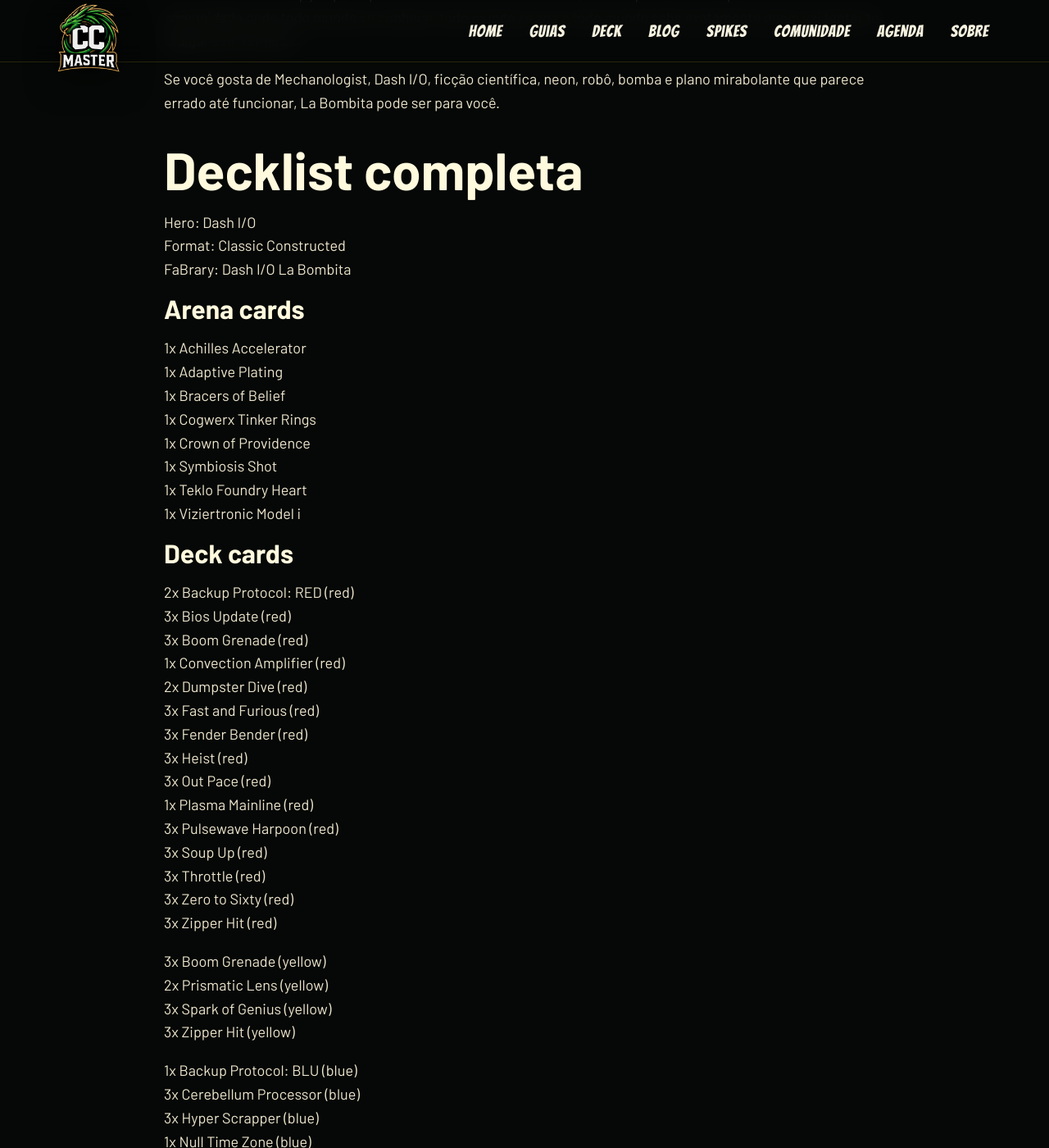
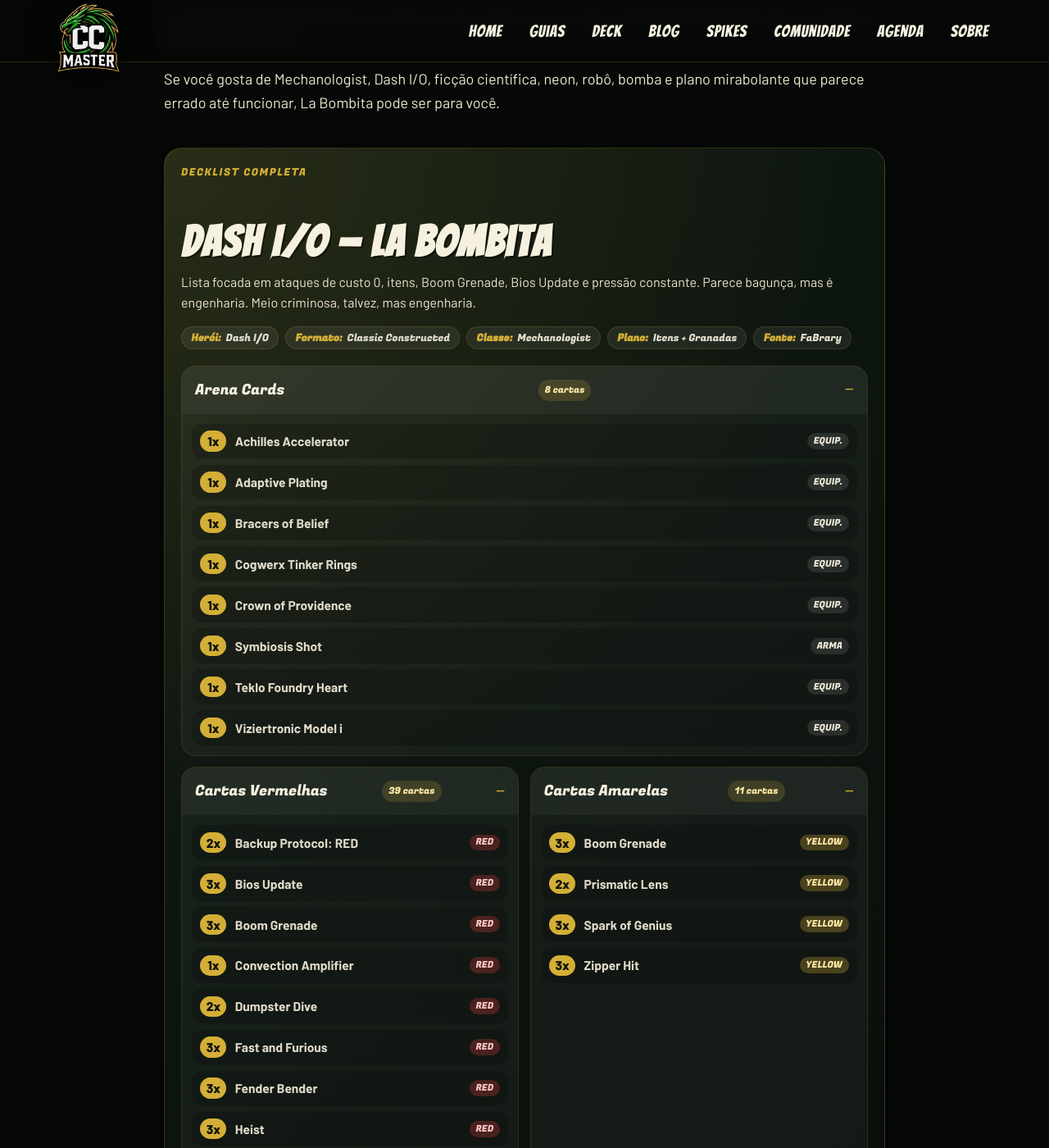
Before and after one commit to Knoha-knotoa/cianortecardmaster, a Jekyll site: the page built from _decks/Classic-Constructed/deck-tech-dash-io-la-bombita.md, in a window 1280 px wide and 1400 px high, scrolled down 14792 px. Shown: the whole window at 82% size. Built offline with Jekyll 4.4.1, drawn with Linux system fonts in a browser that asks for light colours; some of the changed text lies outside the part shown.

Commit message:
Add files via upload

```diff
--- /dev/null
+++ b/_data/decklists/dash_io_la_bombita.yml
@@ -0,0 +1,138 @@
+title: "Dash I/O — La Bombita"
+hero: "Dash I/O"
+format: "Classic Constructed"
+deck_class: "Mechanologist"
+plan: "Itens + Granadas"
+source_label: "FaBrary"
+description: "Lista focada em ataques de custo 0, itens, Boom Grenade, Bios Update e pressão constante. Parece bagunça, mas é engenharia. Meio criminosa, talvez, mas engenharia."
+note: "Observação: esta lista foi usada como base da Dash I/O La Bombita. Depois da liga, uma mudança possível é testar Scramble Pulse vermelho no lugar de Throttle vermelho, principalmente contra decks com muitos equipamentos com temper ou battleworn."
+
+sections:
+  - title: "Arena Cards"
+    count: "8 cartas"
+    full: true
+    open: true
+    cards:
+      - qty: "1x"
+        name: "Achilles Accelerator"
+        type: "Equip."
+      - qty: "1x"
+        name: "Adaptive Plating"
+        type: "Equip."
+      - qty: "1x"
+        name: "Bracers of Belief"
+        type: "Equip."
+      - qty: "1x"
+        name: "Cogwerx Tinker Rings"
+        type: "Equip."
+      - qty: "1x"
+        name: "Crown of Providence"
+        type: "Equip."
+      - qty: "1x"
+        name: "Symbiosis Shot"
+        type: "Arma"
+      - qty: "1x"
+        name: "Teklo Foundry Heart"
+        type: "Equip."
+      - qty: "1x"
+        name: "Viziertronic Model i"
+        type: "Equip."
+
+  - title: "Cartas Vermelhas"
+    count: "39 cartas"
+    open: true
+    cards:
+      - qty: "2x"
+        name: "Backup Protocol: RED"
+        pitch: "red"
+      - qty: "3x"
+        name: "Bios Update"
+        pitch: "red"
+      - qty: "3x"
+        name: "Boom Grenade"
+        pitch: "red"
+      - qty: "1x"
+        name: "Convection Amplifier"
+        pitch: "red"
+      - qty: "2x"
+        name: "Dumpster Dive"
+        pitch: "red"
+      - qty: "3x"
+        name: "Fast and Furious"
+        pitch: "red"
+      - qty: "3x"
+        name: "Fender Bender"
+        pitch: "red"
+      - qty: "3x"
+        name: "Heist"
+        pitch: "red"
+      - qty: "3x"
+        name: "Out Pace"
+        pitch: "red"
+      - qty: "1x"
+        name: "Plasma Mainline"
+        pitch: "red"
+      - qty: "3x"
+        name: "Pulsewave Harpoon"
+        pitch: "red"
+      - qty: "3x"
+        name: "Soup Up"
+        pitch: "red"
+      - qty: "3x"
+        name: "Throttle"
+        pitch: "red"
+      - qty: "3x"
+        name: "Zero to Sixty"
+        pitch: "red"
+      - qty: "3x"
+        name: "Zipper Hit"
+        pitch: "red"
+
+  - title: "Cartas Amarelas"
+    count: "11 cartas"
+    open: true
+    cards:
+      - qty: "3x"
+        name: "Boom Grenade"
+        pitch: "yellow"
+      - qty: "2x"
+        name: "Prismatic Lens"
+        pitch: "yellow"
+      - qty: "3x"
+        name: "Spark of Genius"
+        pitch: "yellow"
+      - qty: "3x"
+        name: "Zipper Hit"
+        pitch: "yellow"
+
+  - title: "Cartas Azuis"
+    count: "25 cartas"
+    open: true
+    cards:
+      - qty: "1x"
+        name: "Backup Protocol: BLU"
+        pitch: "blue"
+      - qty: "3x"
+        name: "Cerebellum Processor"
+        pitch: "blue"
+      - qty: "3x"
+        name: "Hyper Scrapper"
+        pitch: "blue"
+      - qty: "1x"
+        name: "Null Time Zone"
+        pitch: "blue"
+      - qty: "3x"
+        name: "Teklo Core"
+        pitch: "blue"
+      - qty: "3x"
+        name: "Teklo Pounder"
+        pitch: "blue"
+      - qty: "3x"
+        name: "Teklo Trebuchet 2000"
+        pitch: "blue"
+      - qty: "3x"
+        name: "Throttle"
+        pitch: "blue"
+      - qty: "2x"
+        name: "Zero to Sixty"
+        pitch: "blue"
--- a/_decks/Classic-Constructed/deck-tech-dash-io-la-bombita.md
+++ b/_decks/Classic-Constructed/deck-tech-dash-io-la-bombita.md
@@ -390,55 +390,7 @@
 
 Se você gosta de Mechanologist, Dash I/O, ficção científica, neon, robô, bomba e plano mirabolante que parece errado até funcionar, La Bombita pode ser para você.
 
-## Decklist completa
-
-Hero: Dash I/O
-Format: Classic Constructed
-FaBrary: Dash I/O La Bombita
-
-### Arena cards
-
-1x Achilles Accelerator
-1x Adaptive Plating
-1x Bracers of Belief
-1x Cogwerx Tinker Rings
-1x Crown of Providence
-1x Symbiosis Shot
-1x Teklo Foundry Heart
-1x Viziertronic Model i
-
-### Deck cards
-
-2x Backup Protocol: RED (red)
-3x Bios Update (red)
-3x Boom Grenade (red)
-1x Convection Amplifier (red)
-2x Dumpster Dive (red)
-3x Fast and Furious (red)
-3x Fender Bender (red)
-3x Heist (red)
-3x Out Pace (red)
-1x Plasma Mainline (red)
-3x Pulsewave Harpoon (red)
-3x Soup Up (red)
-3x Throttle (red)
-3x Zero to Sixty (red)
-3x Zipper Hit (red)
-
-3x Boom Grenade (yellow)
-2x Prismatic Lens (yellow)
-3x Spark of Genius (yellow)
-3x Zipper Hit (yellow)
-
-1x Backup Protocol: BLU (blue)
-3x Cerebellum Processor (blue)
-3x Hyper Scrapper (blue)
-1x Null Time Zone (blue)
-3x Teklo Core (blue)
-3x Teklo Pounder (blue)
-3x Teklo Trebuchet 2000 (blue)
-3x Throttle (blue)
-2x Zero to Sixty (blue)
+{% include decklist-card.html deck="dash_io_la_bombita" %}
 
 ## Conclusão: Deck Tech Dash I/O para quem gosta de explosão com personalidade
 
--- /dev/null
+++ b/_includes/decklist-card.html
@@ -0,0 +1,80 @@
+{% assign deck = site.data.decklists[include.deck] %}
+
+{% unless deck %}
+  <p class="ccm-decklist-note">
+    Decklist não encontrada: <code>{{ include.deck }}</code>. Verifique se existe um arquivo em <code>_data/decklists/</code> com esse nome.
+  </p>
+{% else %}
+<section class="ccm-decklist-card" aria-labelledby="decklist-{{ include.deck | slugify }}">
+
+  <header class="ccm-decklist-header">
+    <div class="ccm-decklist-kicker">Decklist completa</div>
+
+    <h2 id="decklist-{{ include.deck | slugify }}" class="ccm-decklist-title">{{ deck.title }}</h2>
+
+    {% if deck.description %}
+      <p class="ccm-decklist-description">{{ deck.description }}</p>
+    {% endif %}
+
+    <div class="ccm-decklist-meta">
+      {% if deck.hero %}
+        <span class="ccm-decklist-chip"><strong>Herói:</strong> {{ deck.hero }}</span>
+      {% endif %}
+
+      {% if deck.format %}
+        <span class="ccm-decklist-chip"><strong>Formato:</strong> {{ deck.format }}</span>
+      {% endif %}
+
+      {% if deck.deck_class %}
+        <span class="ccm-decklist-chip"><strong>Classe:</strong> {{ deck.deck_class }}</span>
+      {% endif %}
+
+      {% if deck.plan %}
+        <span class="ccm-decklist-chip"><strong>Plano:</strong> {{ deck.plan }}</span>
+      {% endif %}
+
+      {% if deck.source_label %}
+        {% if deck.source_url %}
+          <a class="ccm-decklist-chip ccm-decklist-chip-link" href="{{ deck.source_url }}" target="_blank" rel="noopener"><strong>Fonte:</strong> {{ deck.source_label }}</a>
+        {% else %}
+          <span class="ccm-decklist-chip"><strong>Fonte:</strong> {{ deck.source_label }}</span>
+        {% endif %}
+      {% endif %}
+    </div>
+  </header>
+
+  <div class="ccm-decklist-grid">
+    {% for section in deck.sections %}
+      <details class="ccm-decklist-section{% if section.full %} full{% endif %}" {% if section.open %}open{% endif %}>
+        <summary>
+          <span class="ccm-decklist-section-title">{{ section.title }}</span>
+
+          {% if section.count %}
+            <span class="ccm-decklist-count">{{ section.count }}</span>
+          {% endif %}
+        </summary>
+
+        <ul class="ccm-decklist-list">
+          {% for card in section.cards %}
+            <li>
+              <span class="ccm-decklist-qty">{{ card.qty }}</span>
+              <span class="ccm-decklist-card-name">{{ card.name }}</span>
+
+              {% if card.pitch %}
+                <span class="ccm-decklist-pitch {{ card.pitch | downcase }}">{{ card.pitch }}</span>
+              {% elsif card.type %}
+                <span class="ccm-decklist-pitch">{{ card.type }}</span>
+              {% endif %}
+            </li>
+          {% endfor %}
+        </ul>
+      </details>
+    {% endfor %}
+  </div>
+
+  {% if deck.note %}
+    <p class="ccm-decklist-note">{{ deck.note }}</p>
+  {% endif %}
+
+</section>
+{% endunless %}
--- a/assets/css/styles.css
+++ b/assets/css/styles.css
@@ -3950,3 +3950,242 @@
     font-size: .78rem !important;
   }
 }
+
+/* ================================
+   Decklist Card reutilizável
+   Uso: {% include decklist-card.html deck="nome_do_arquivo" %}
+   Dados: _data/decklists/nome_do_arquivo.yml
+================================ */
+
+.ccm-decklist-card {
+  margin: 2.5rem 0;
+  padding: 1.25rem;
+  border: 1px solid var(--line);
+  border-radius: var(--radius);
+  background:
+    radial-gradient(circle at top left, rgba(212, 175, 55, .13), transparent 34%),
+    linear-gradient(135deg, rgba(16, 27, 19, .98), rgba(7, 10, 8, .99));
+  box-shadow: var(--shadow);
+  overflow: hidden;
+}
+
+.ccm-decklist-header {
+  display: grid;
+  gap: .8rem;
+  margin-bottom: 1.25rem;
+}
+
+.ccm-decklist-kicker {
+  font-family: "Fugaz One", system-ui, sans-serif;
+  font-size: .78rem;
+  text-transform: uppercase;
+  letter-spacing: .12em;
+  color: var(--gold);
+}
+
+.ccm-decklist-title {
+  margin: 0;
+  font-family: "Bangers", system-ui, sans-serif;
+  font-size: clamp(2.1rem, 5vw, 3.25rem);
+  line-height: .95;
+  letter-spacing: .035em;
+  color: var(--white);
+  text-shadow: 2px 2px 0 rgba(0, 0, 0, .45);
+}
+
+.ccm-decklist-description {
+  max-width: 820px;
+  margin: 0;
+  color: var(--muted);
+  font-family: "Barlow", system-ui, sans-serif;
+  font-size: 1rem;
+  line-height: 1.55;
+}
+
+.ccm-decklist-meta {
+  display: flex;
+  flex-wrap: wrap;
+  gap: .5rem;
+  margin-top: .25rem;
+}
+
+.ccm-decklist-chip {
+  display: inline-flex;
+  align-items: center;
+  gap: .35rem;
+  padding: .42rem .7rem;
+  border-radius: 999px;
+  background: rgba(255, 255, 255, .07);
+  color: rgba(246, 241, 223, .9);
+  font-family: "Fugaz One", system-ui, sans-serif;
+  font-size: .78rem;
+  line-height: 1;
+  text-decoration: none;
+  border: 1px solid rgba(212, 175, 55, .16);
+}
+
+.ccm-decklist-chip strong {
+  color: var(--gold);
+  font-weight: 700;
+}
+
+.ccm-decklist-chip-link:hover {
+  color: #fff4b8;
+  background: rgba(212, 175, 55, .13);
+  border-color: rgba(212, 175, 55, .32);
+}
+
+.ccm-decklist-grid {
+  display: grid;
+  gap: .85rem;
+}
+
+.ccm-decklist-section {
+  border-radius: 18px;
+  background: rgba(255, 255, 255, .045);
+  border: 1px solid rgba(212, 175, 55, .14);
+  overflow: hidden;
+}
+
+.ccm-decklist-section summary {
+  cursor: pointer;
+  list-style: none;
+  padding: .9rem 1rem;
+  display: flex;
+  align-items: center;
+  justify-content: space-between;
+  gap: .75rem;
+  font-family: "Fugaz One", system-ui, sans-serif;
+  color: var(--white);
+  background: rgba(255, 255, 255, .045);
+}
+
+.ccm-decklist-section summary::-webkit-details-marker {
+  display: none;
+}
+
+.ccm-decklist-section summary::after {
+  content: "＋";
+  color: var(--gold);
+  font-size: 1.2rem;
+  line-height: 1;
+}
+
+.ccm-decklist-section[open] summary::after {
+  content: "−";
+}
+
+.ccm-decklist-section-title {
+  display: flex;
+  align-items: center;
+  gap: .55rem;
+}
+
+.ccm-decklist-count {
+  padding: .25rem .5rem;
+  border-radius: 999px;
+  background: var(--gold-soft);
+  color: #ffe9a6;
+  font-size: .72rem;
+  white-space: nowrap;
+}
+
+.ccm-decklist-list {
+  margin: 0;
+  padding: .75rem;
+  display: grid;
+  gap: .45rem;
+  list-style: none;
+}
+
+.ccm-decklist-list li {
+  display: grid;
+  grid-template-columns: auto 1fr auto;
+  align-items: center;
+  gap: .65rem;
+  padding: .55rem .65rem;
+  border-radius: 12px;
+  background: rgba(0, 0, 0, .2);
+  color: rgba(246, 241, 223, .9);
+  font-family: "Barlow", system-ui, sans-serif;
+  font-size: .97rem;
+  line-height: 1.25;
+}
+
+.ccm-decklist-qty {
+  min-width: 2rem;
+  padding: .18rem .45rem;
+  border-radius: 999px;
+  text-align: center;
+  font-weight: 800;
+  color: #10140d;
+  background: var(--gold);
+}
+
+.ccm-decklist-card-name {
+  font-weight: 650;
+}
+
+.ccm-decklist-pitch {
+  justify-self: end;
+  padding: .18rem .48rem;
+  border-radius: 999px;
+  font-family: "Fugaz One", system-ui, sans-serif;
+  font-size: .7rem;
+  text-transform: uppercase;
+  color: rgba(246, 241, 223, .94);
+  background: rgba(255, 255, 255, .1);
+}
+
+.ccm-decklist-pitch.red {
+  background: rgba(255, 70, 70, .24);
+  color: #ffc7c7;
+}
+
+.ccm-decklist-pitch.yellow {
+  background: rgba(255, 205, 70, .24);
+  color: #ffe9a6;
+}
+
+.ccm-decklist-pitch.blue {
+  background: rgba(70, 135, 255, .24);
+  color: #cbdcff;
+}
+
+.ccm-decklist-note {
+  margin-top: 1rem;
+  padding: .85rem 1rem;
+  border-radius: 16px;
+  background: rgba(212, 175, 55, .09);
+  border: 1px solid rgba(212, 175, 55, .16);
+  color: rgba(246, 241, 223, .84);
+  font-family: "Barlow", system-ui, sans-serif;
+  font-size: .95rem;
+  line-height: 1.5;
+}
+
+@media (min-width: 800px) {
+  .ccm-decklist-grid {
+    grid-template-columns: repeat(2, minmax(0, 1fr));
+  }
+
+  .ccm-decklist-section.full {
+    grid-column: 1 / -1;
+  }
+}
+
+@media (max-width: 520px) {
+  .ccm-decklist-card {
+    padding: 1rem;
+    border-radius: 18px;
+  }
+
+  .ccm-decklist-list li {
+    grid-template-columns: auto 1fr;
+  }
+
+  .ccm-decklist-pitch {
+    grid-column: 2;
+    justify-self: start;
+  }
+}
```
